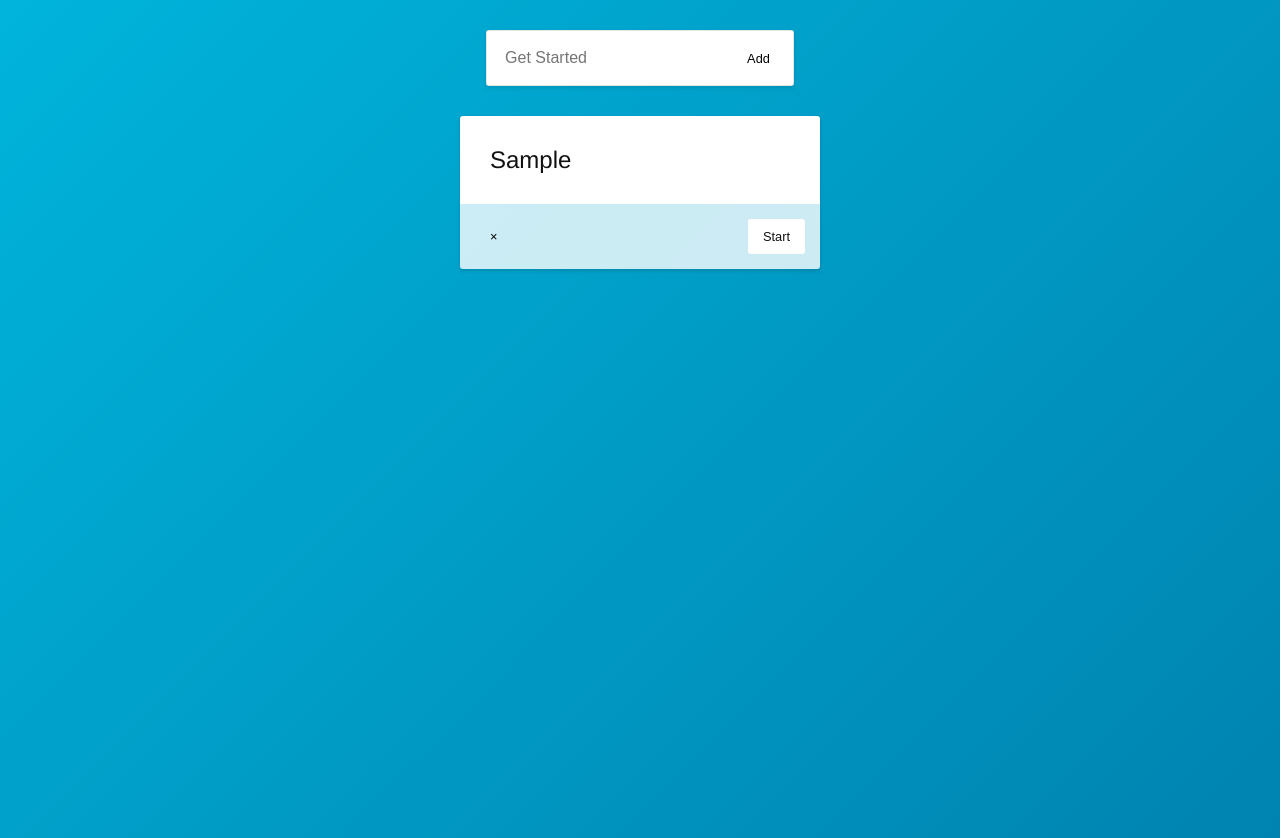
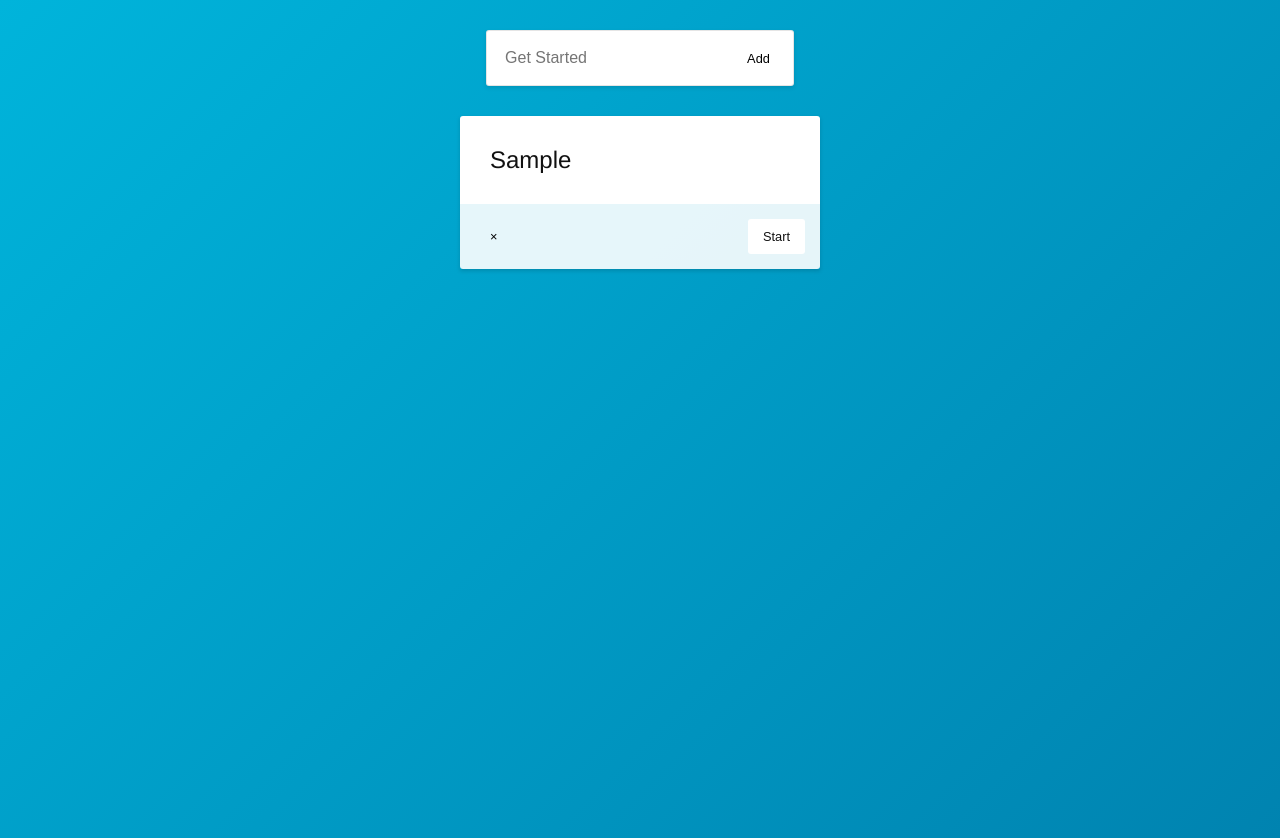
Before and after one commit to bcmdr/godo-vue-local, a Vue app: page / in a window 1280 px wide. Both pictures are taken after typing "Sample" into the empty fields and a click on the button "Add". Built offline with nearby package versions, Linux system fonts and the light colour scheme.

Commit message:
Update TaskItem.vue

```diff
--- a/src/components/TaskItem.vue
+++ b/src/components/TaskItem.vue
@@ -159,7 +159,7 @@ p {
   background: white;
 }
 .controls {
-  background: rgba(255, 255, 255, 0.8);
+  background: rgba(255, 255, 255, 0.9);
 }
 .button--start {
   color: #111;
@@ -167,6 +167,6 @@ p {
 }
 .button--done {
   color: white;
-  background: rgba(0, 0, 0, 0.8);
+  background: rgba(0, 0, 0, 0.7);
 }
 </style>
```
